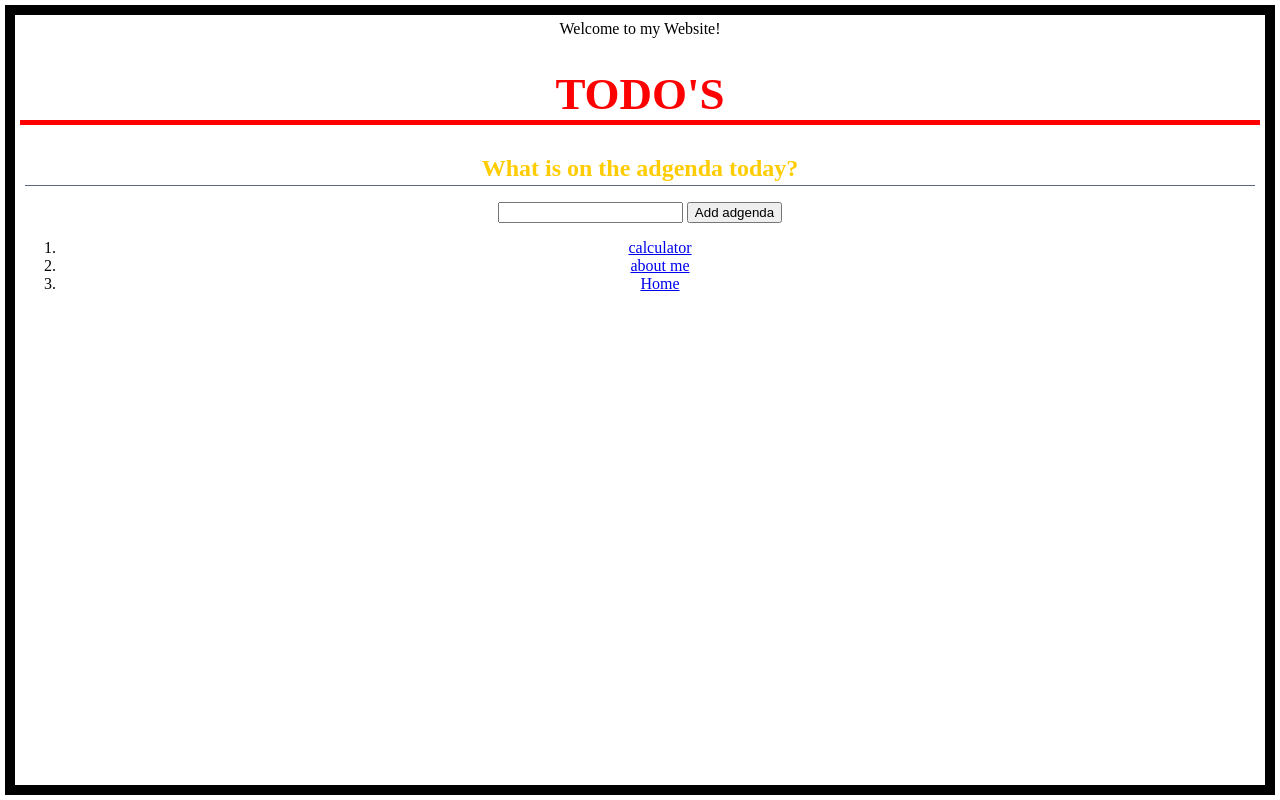
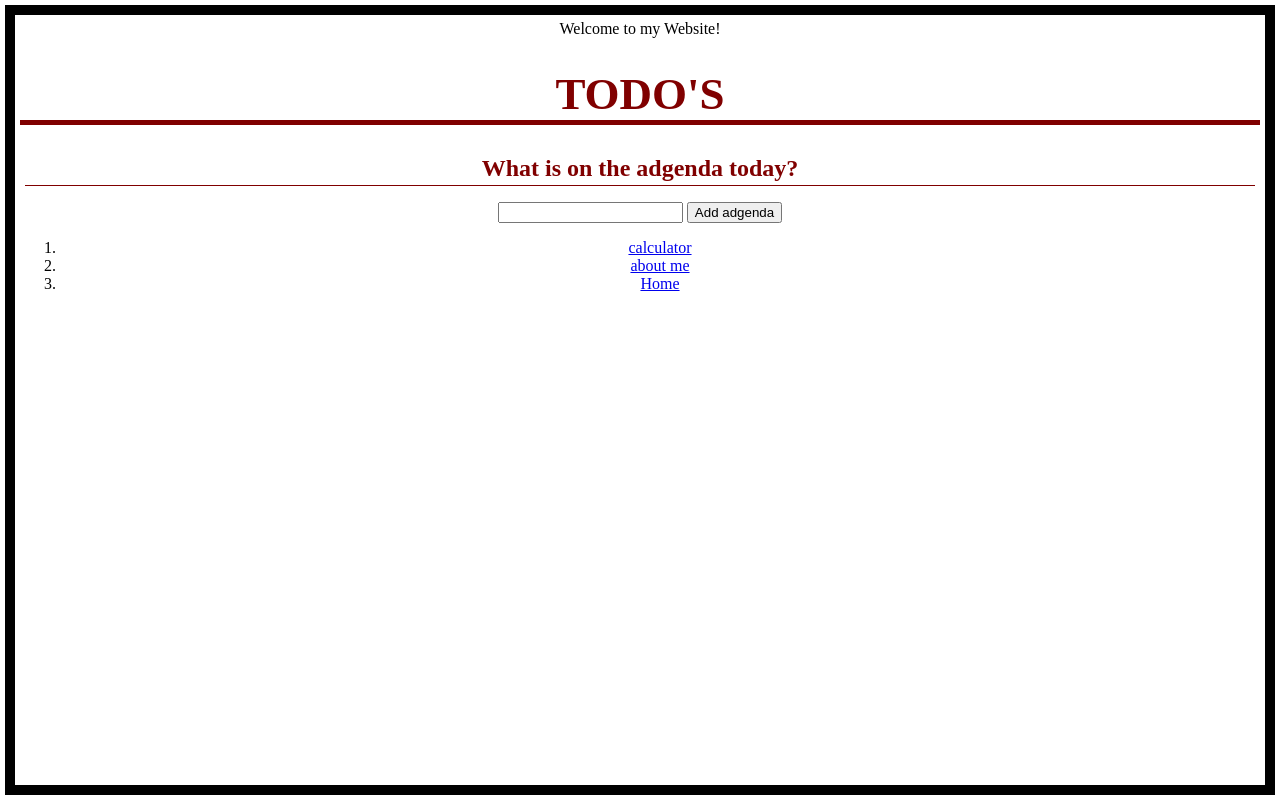
Before and after one commit to RedSyrup134/RedSyrup134.github.io, a plain HTML site: page index.html in a window 1280 px wide. Drawn offline with Linux system fonts and the light colour scheme.

Commit message:
maroon my boi

```diff
--- a/style.css
+++ b/style.css
@@ -1,13 +1,13 @@
 h1 {
-    color: #FF0000;
+    color: maroon;
     text-align: center;
     font-size: 45px;
     border-bottom: 5px solid;
 }
 
 h2 {
-    border-bottom: 1px solid #5C6983;
-    color: #FFCC00;
+    border-bottom: 1px solid maroon;
+    color: maroon;
     padding-bottom: 3px;
     margin: 5px 5px 5px 5px;
 }
@@ -15,7 +15,7 @@ h2 {
 li:hover {
     text-decoration: underline;
     font-size: 18px;
-    color: black;
+    color: maroon;
 }
 
 
```
